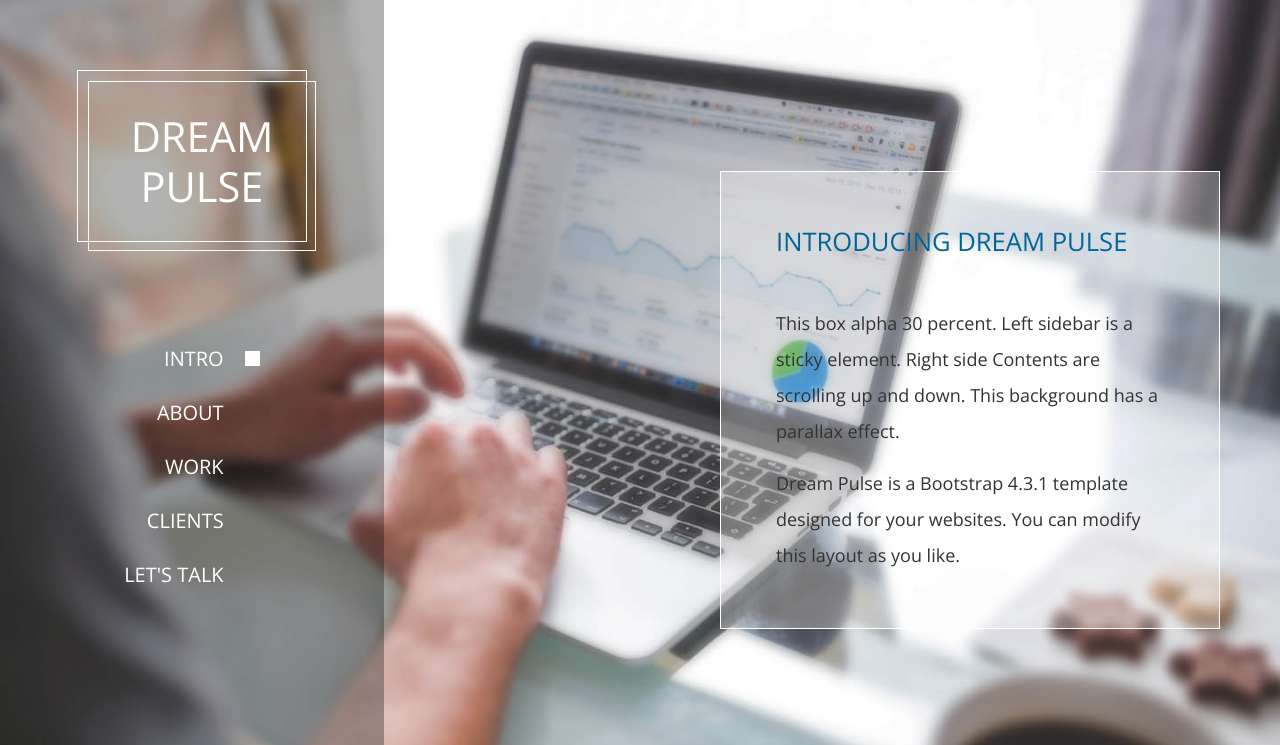
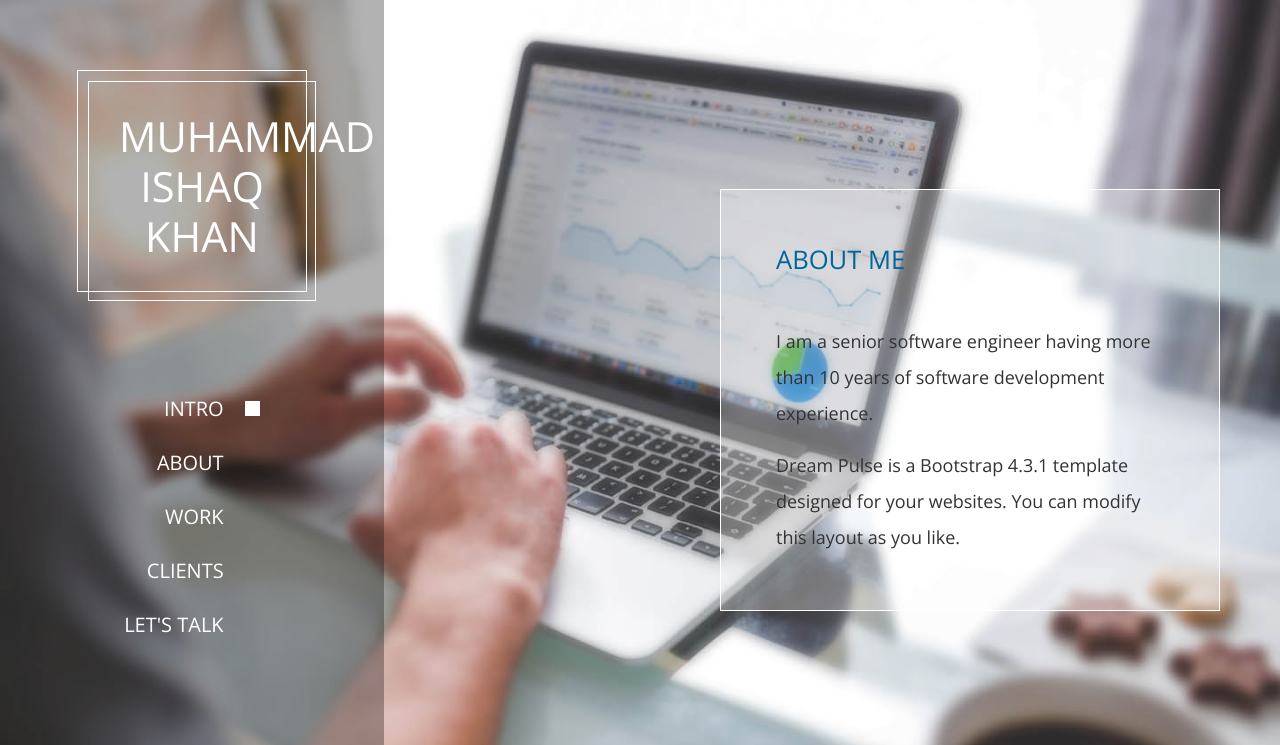
Before and after one commit to ishaq159/ishaq159.github.io, a plain HTML site: page index.html in a window 1280 px wide. Shown: the top 745 px of the page. Drawn offline with nearby package versions, Linux system fonts and the light colour scheme.

Commit message:
Add files via upload

```diff
--- a/index.html
+++ b/index.html
@@ -29,7 +29,7 @@ https://templatemo.com/tm-536-dream-pulse
               <div class="tm-brand-box">
                 <div class="tm-double-border-1">
                   <div class="tm-double-border-2">
-                    <h1 class="tm-brand text-uppercase">Dream Pulse</h1>
+                    <h1 class="tm-brand text-uppercase">Muhammad Ishaq Khan</h1>
                   </div>
                 </div>
               </div>
@@ -105,11 +105,9 @@ https://templatemo.com/tm-536-dream-pulse
               <div class="tm-section-wrap">
                 <section id="intro" class="tm-section">
                     <div class="tm-bg-white-transparent tm-intro">
-                        <h2 class="tm-section-title mb-5 text-uppercase tm-color-primary">Introducing Dream Pulse</h2>
+                        <h2 class="tm-section-title mb-5 text-uppercase tm-color-primary">About Me</h2>
                         <p class="tm-color-gray">
-                          This box alpha 30 percent. Left sidebar is a sticky element.
-                          Right side Contents are scrolling up and down. This background has a
-                          parallax effect.
+                          I am a senior software engineer having more than 10 years of software development experience.
                         </p>
                         <p class="mb-0 tm-color-gray">
                           Dream Pulse is a Bootstrap 4.3.1 template designed for your websites. You can modify this layout as you like.
```
